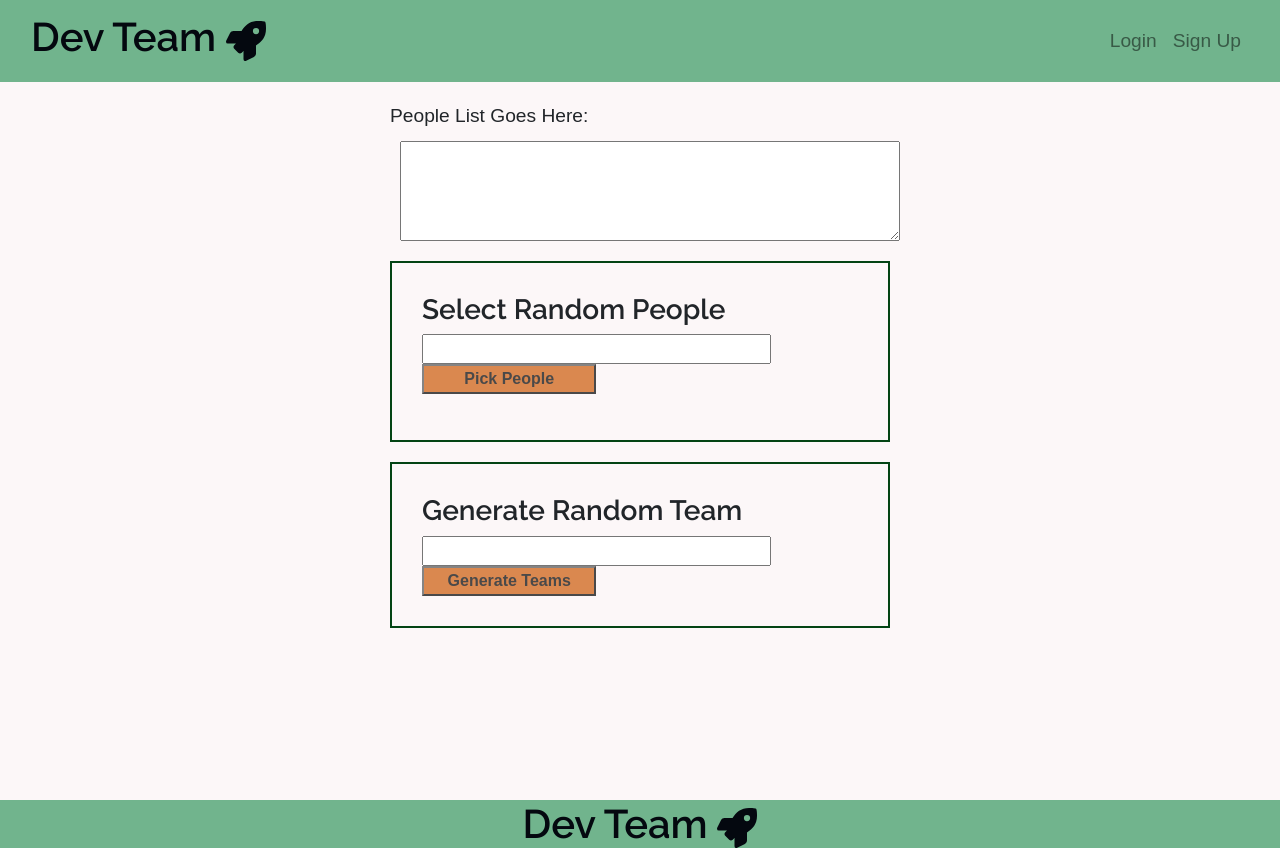
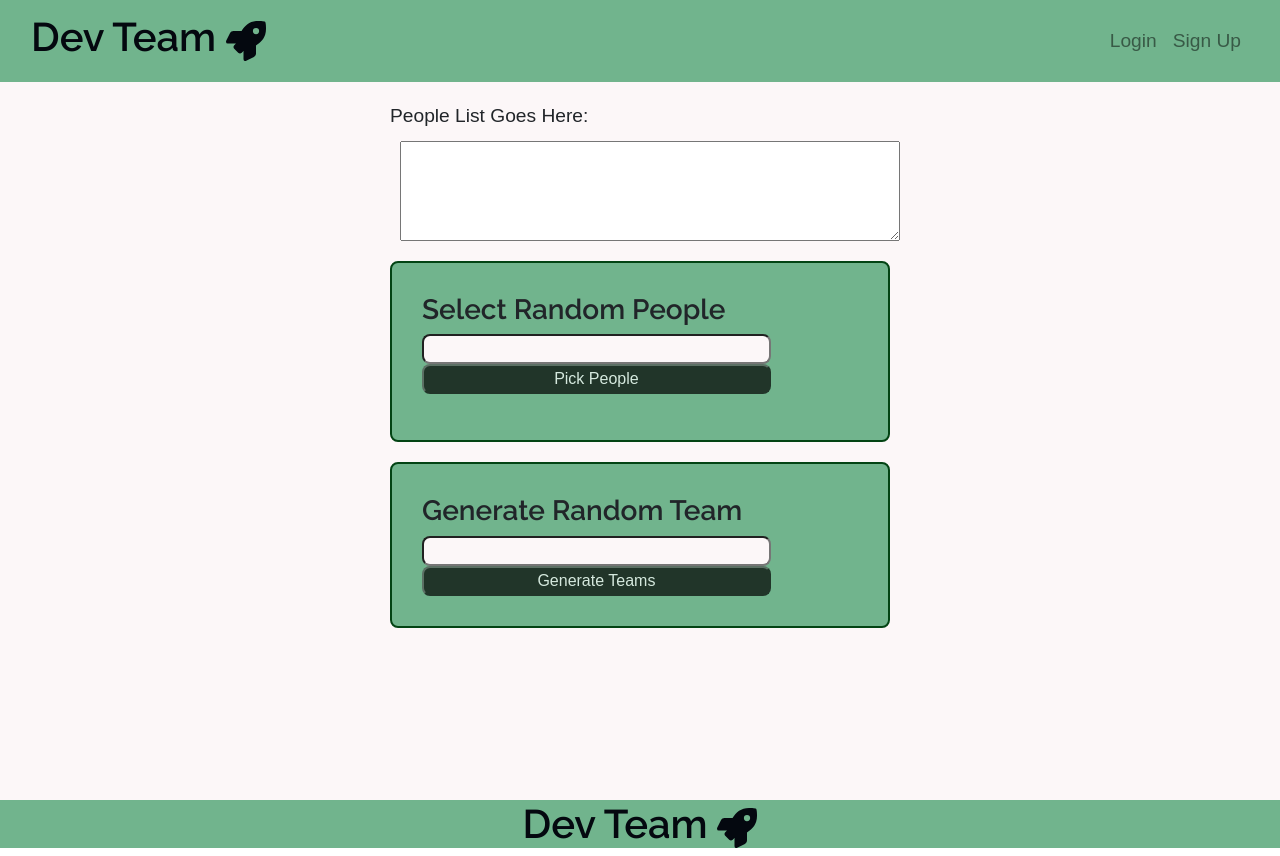
Before and after one commit to drewrvaz/dev-team-launch, a React (Create React App) app in the folder client/: page /random in a window 1280 px wide. Built offline with nearby package versions, Linux system fonts and the light colour scheme; a web font is replaced by a local one.

Commit message:
update randomStyle.css to be congruent with color scheme

```diff
--- a/client/src/pages/Random/RandomHumanPicker.js
+++ b/client/src/pages/Random/RandomHumanPicker.js
@@ -9,7 +9,7 @@ function RandomHumanPicker(props) {
   const [errorMessage, setErrorMessage] = useState("");
 
   const handlePickBtnClick = () => {
-    setErrorMessage("Please select a number to pick!");
+    setErrorMessage("Please select a number of people");
 
     //Logic for selecting random people
     const shuffledArray = shuffle(props.list);
--- a/client/src/pages/Random/TeamGenerator.js
+++ b/client/src/pages/Random/TeamGenerator.js
@@ -9,7 +9,7 @@ function TeamGenerator(props) {
   const [errorMessage, setErrorMessage] = useState("");
 
   const handleGenerateBtnClick = () => {
-    setErrorMessage("Please select a number of teams!");
+    setErrorMessage("Please select the number of tems to generate");
 
     //Logic for selecting random people here...
     const shuffledArray = shuffle(props.list);
--- a/client/src/pages/Random/randomStyle.css
+++ b/client/src/pages/Random/randomStyle.css
@@ -22,6 +22,8 @@
 .random-team-generator-outer-container {
   border: 2px solid rgb(3, 68, 20);
   padding: 30px;
+  background-color: #71B48D;
+  border-radius:.5rem;
 }
 .random-human-picker-container,
 .random-team-generator-container {
@@ -30,11 +32,14 @@
 .random-human-picker-container input,
 .random-team-generator-container input {
   width: 80%;
+  background-color:  #FCF7F8;
+  border-radius:0.5rem;
 }
 .random-human-picker-container button,
 .random-team-generator-container button {
-  width: 40%;
-  background-color: rgb(205, 90, 8) ;
+  width: 80%;
+  background-color: black;
+  color: white;
   opacity: 70%;
-  font-weight: bold;
+  border-radius:0.5rem;
 }
```
